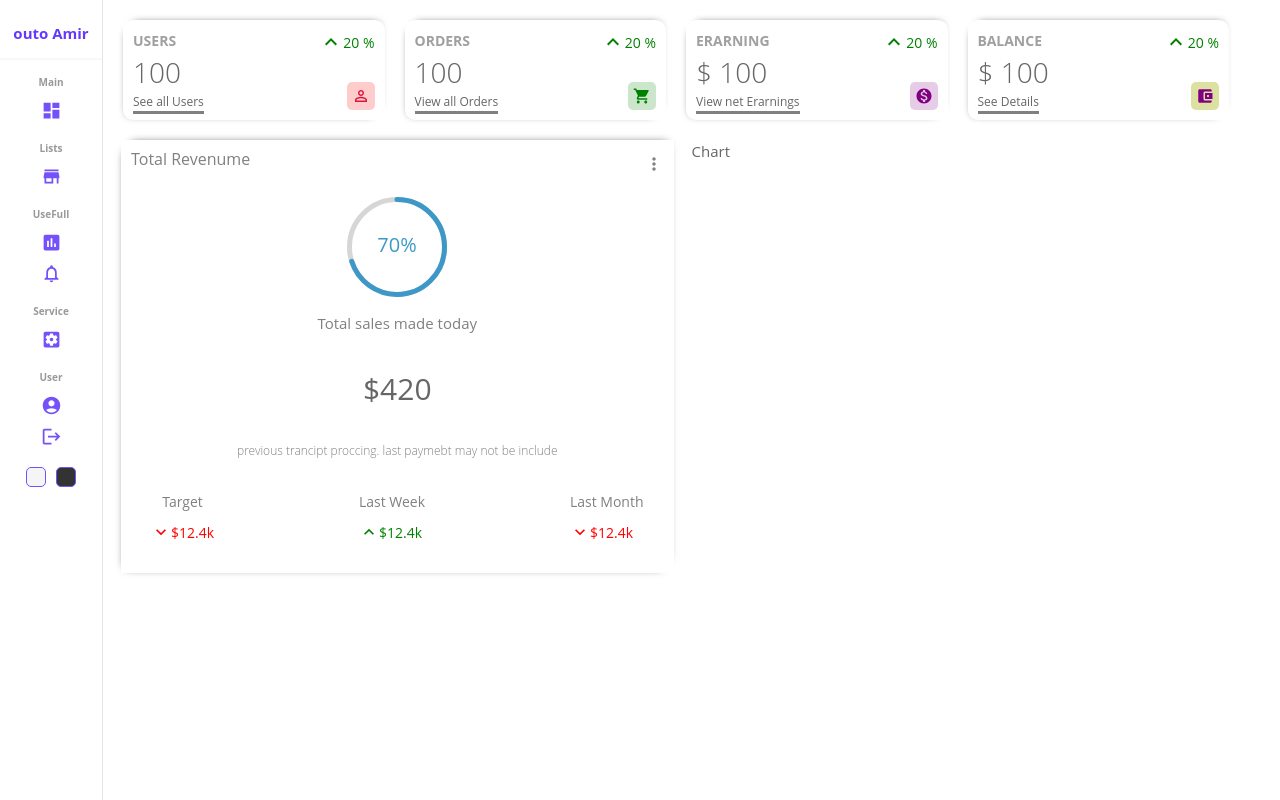
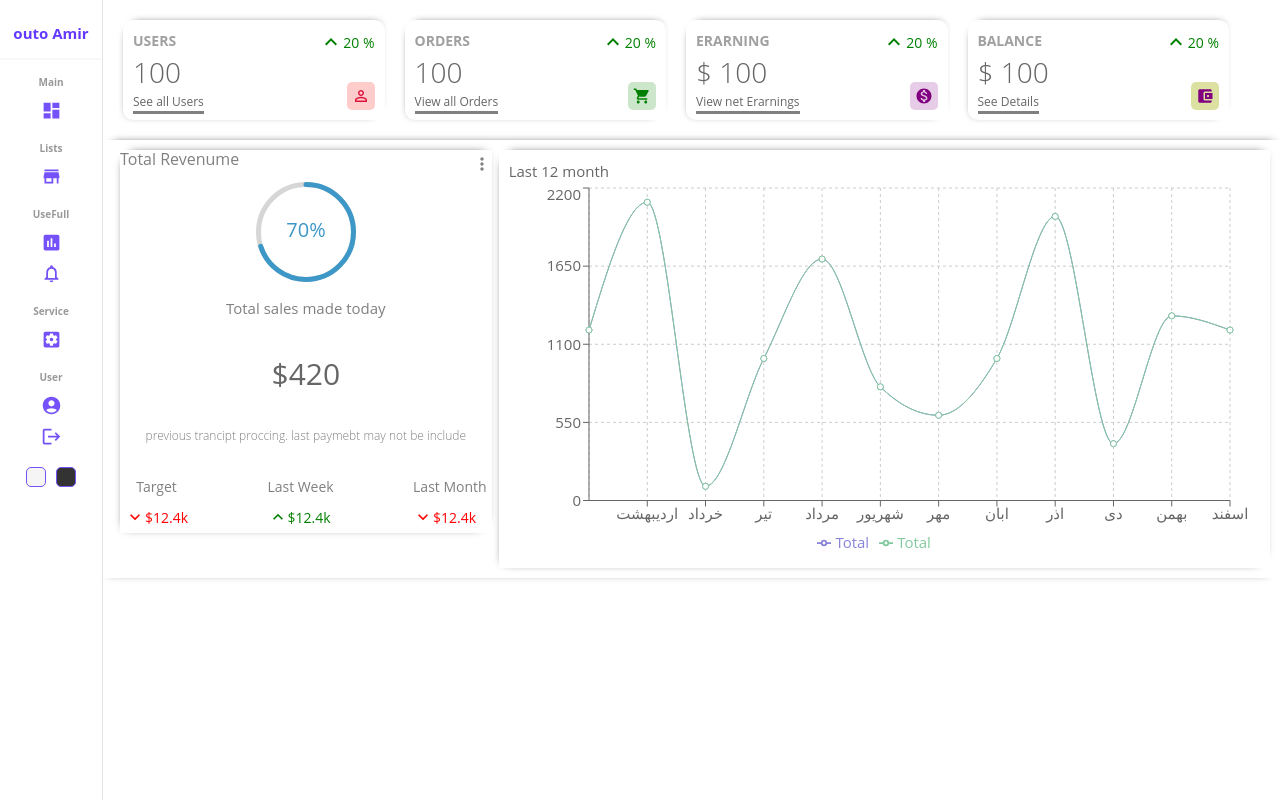
Before and after one commit to amirhossein-k/dashboard-outo, a React (Create React App) app: page / in a window 1280 px wide. Built offline with nearby package versions, Linux system fonts and the light colour scheme.

Commit message:
Update 4 files

```diff
--- a/src/Pages/Home/Home.jsx
+++ b/src/Pages/Home/Home.jsx
@@ -52,11 +52,10 @@ const Home = () => {
               </Col>
             </div>
             <div className="chart row">
-              <Col>
-                {" "}
+              <Col sm={12} md={4}>
                 <Featured />
               </Col>
-              <Col>
+              <Col sm={11} md={8}>
                 <Chart />
               </Col>
             </div>
--- a/src/components/chart/Chart.jsx
+++ b/src/components/chart/Chart.jsx
@@ -1,7 +1,54 @@
 import "./chart.scss";
+import { LineChart, Line, XAxis, YAxis, CartesianGrid, Tooltip, Legend, ResponsiveContainer } from 'recharts';
+//////////
+const data = [
+  {name:'فروردین' , Total:1200},
+  {name:'اردیبهشت' , Total:2100},
+  {name:'خرداد' , Total:100},
+  {name:'تیر' , Total:1000},
+  {name:'مرداد' , Total:1700},
+  {name:'شهریور' , Total:800},
+  {name:'مهر' , Total:600},
+  {name:'ابان' , Total:1000},
+  {name:'اذر' , Total:2000},
+  {name:'دی' , Total:400},
+  {name:'بهمن' , Total:1300},
+  {name:'اسفند' , Total:1200},
+];
+/////////
+const Chart = () => {
 
-const Chart = () => {
-  return <div>Chart</div>;
+  return (
+  <div className="chart">
+    <div className="title">Last 12 month </div>
+      <ResponsiveContainer width="100%" aspect={2 / 1}>
+      <LineChart
+      width={500}
+      height={300}
+      data={data}
+      margin={{
+        top: 5,
+        right: 30,
+        left: 20,
+        bottom: 5
+      }}
+    >
+      <CartesianGrid strokeDasharray="3 3" />
+      <XAxis dataKey="name" />
+      <YAxis />
+      <Tooltip />
+      <Legend />
+      <Line
+        type="monotone"
+        dataKey="Total"
+        stroke="#8884d8"
+        activeDot={{ r: 8 }}
+      />
+      <Line type="monotone" dataKey="Total" stroke="#82ca9d" />
+    </LineChart>
+</ResponsiveContainer>
+  </div>
+  )
 };
 
 export default Chart;
--- a/src/components/chart/chart.scss
+++ b/src/components/chart/chart.scss
@@ -1,3 +1,6 @@
 .chart{
-    flex:3;
+    // flex:4;
+      -webkit-box-shadow: -4px 3px 9px -9px #000000, 2px -5px 9px -9px #000000;
+    box-shadow: -4px 3px 9px -9px #000000, 2px -5px 9px -9px #000000;
+    padding:10px;
 }
--- a/src/components/featured/featured.scss
+++ b/src/components/featured/featured.scss
@@ -2,8 +2,8 @@
     flex:2;
     -webkit-box-shadow: -4px 3px 9px -9px #000000, 2px -5px 9px -9px #000000;
     box-shadow: -4px 3px 9px -9px #000000, 2px -5px 9px -9px #000000;
-    padding:10px;
-    margin: 0 18px;
+    // padding:10px;
+    margin: 0 7px;
 
     .top{
         display:flex;
@@ -17,7 +17,7 @@
     }
 
     .bottom{
-        padding:20px;
+        padding:5px;
         display:flex;
         flex-direction:column;
         align-items:center;
```
